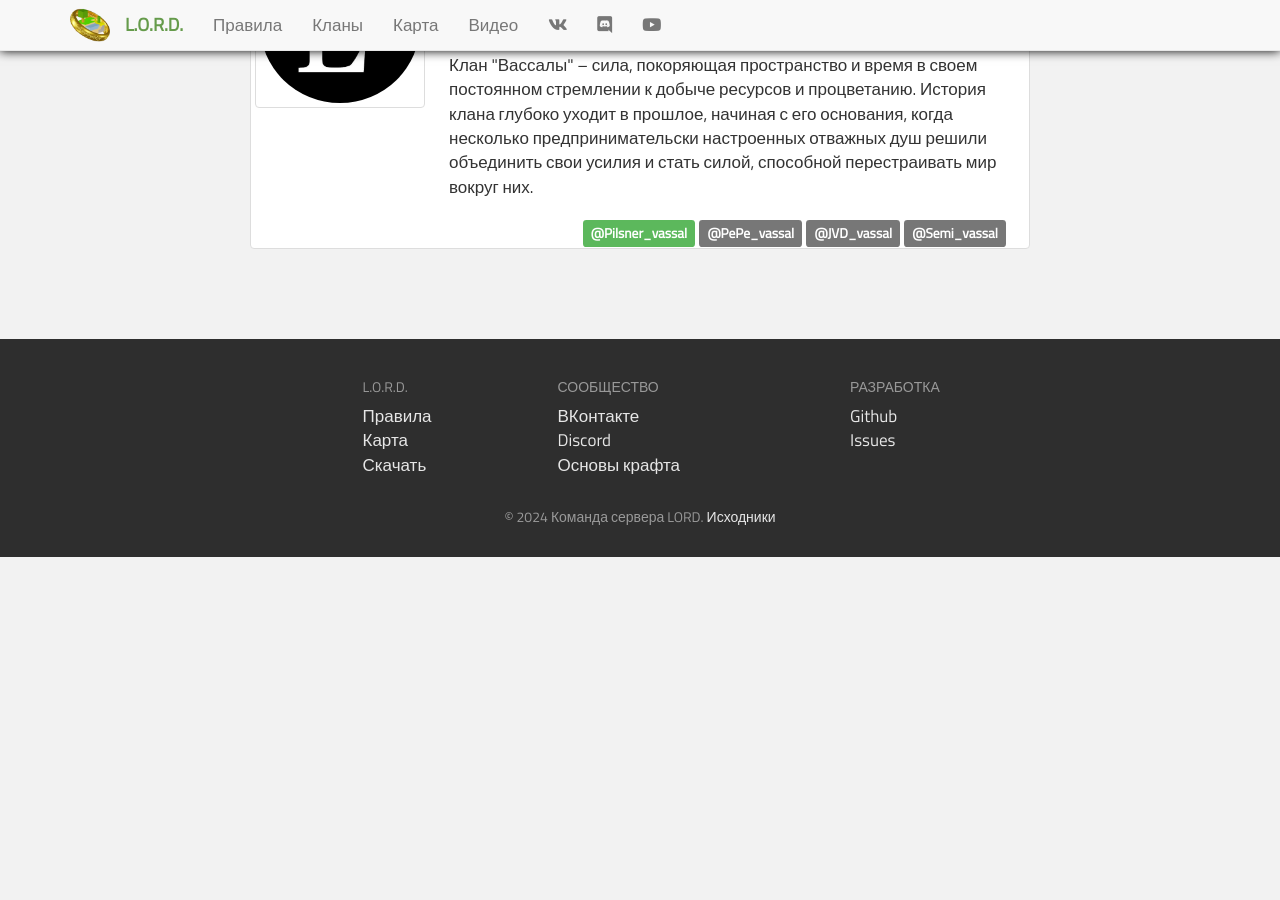
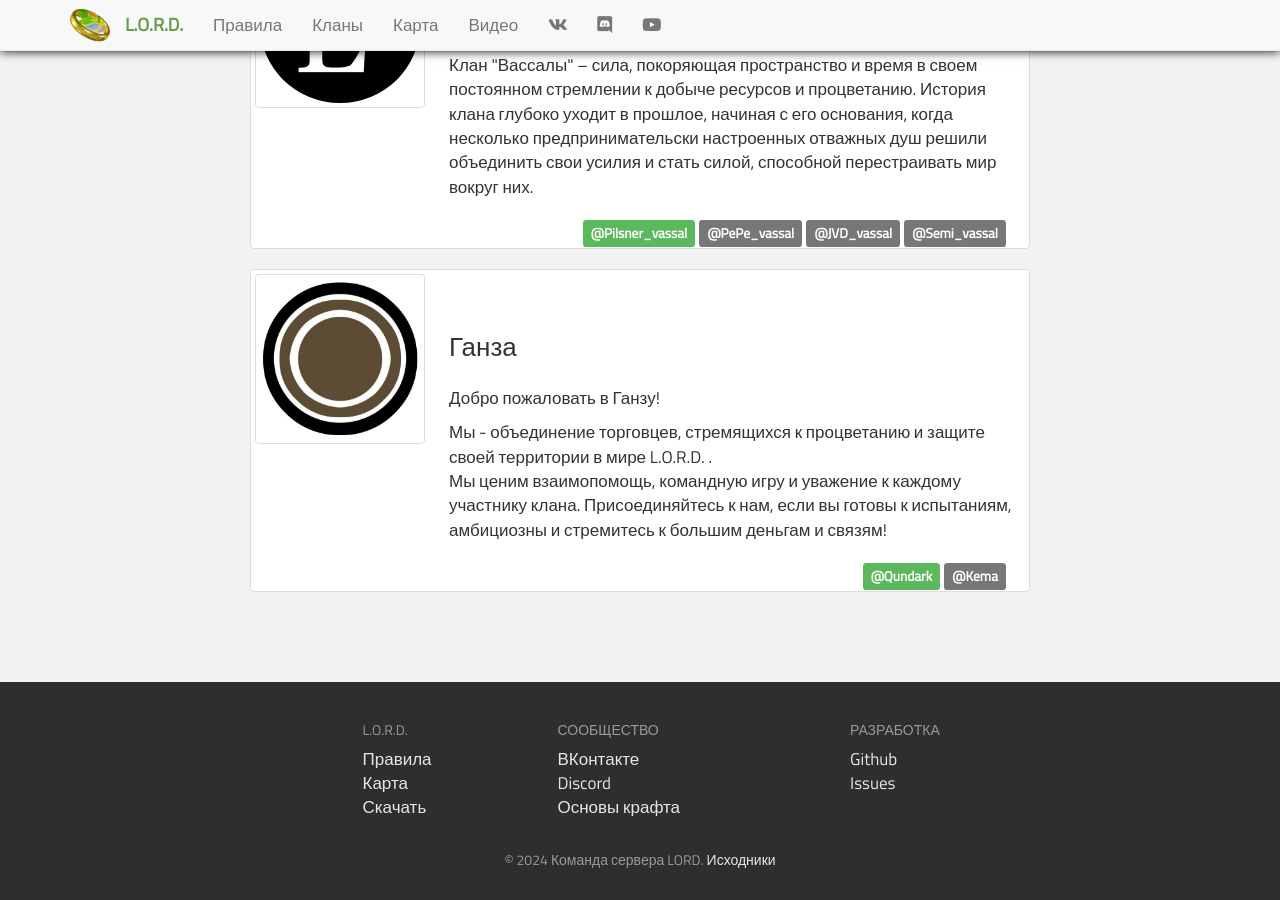
Before and after one commit to lord-server/lord-server.ru, a Jekyll site: the page built from clans.html, in a window 1280 px wide and 900 px high, scrolled down 686 px. Built offline with Jekyll 4.4.1, drawn with Linux system fonts in a browser that asks for light colours; before the commit the page ends 1243 px from its top, so only the background shows below that.

Commit message:
add info about clan "Ganza"

```diff
--- a/clans.html
+++ b/clans.html
@@ -58,20 +58,29 @@ layout: default
         </div>
     </a>
 
-    <!--    <a href="/clans/mao-va" class="thumbnail">-->
-    <!--        <div class="row">-->
-    <!--            <div class="col-xs-12 col-sm-3">-->
-    <!--                <div class="img-thumbnail">-->
-    <!--                    <img src="/assets/media/map/old.png" alt="Free Masons" class="img-responsive img-circle">-->
-    <!--                </div>-->
-    <!--            </div>-->
+    <a href="#/clans/ganza" class="thumbnail">
+        <div class="row">
+            <div class="col-xs-12 col-sm-3">
+                <div class="img-thumbnail">
+                    <img src="/assets/media/clans/ganza.png" alt="ganza" class="img-responsive img-circle">
+                </div>
+            </div>
+            <div class="caption col-xs-12 col-sm-9">
+                <h3>Ганза</h3>
+                <p>Добро пожаловать в Ганзу!</p>
+                <p>
+                    Мы - объединение торговцев, стремящихся к процветанию и защите своей территории в мире L.O.R.D. .<br>
+                    Мы ценим взаимопомощь, командную игру и уважение к каждому участнику клана.
+                    Присоединяйтесь к нам, если вы готовы к испытаниям, амбициозны и стремитесь к большим деньгам и связям!
+                </p>
+                <div class="col-xs-12">
+                    <div class="pull-right clan-members">
+                        <b class="label label-success" data-toggle="tooltip" title="Глава клана">@Qundark</b>
+                        <b class="label label-default">@Kema</b>
+                    </div>
+                </div>
+            </div>
+        </div>
+    </a>
 
-    <!--            <div class="caption col-xs-12 col-sm-9">-->
-    <!--                <h3>Хавит-Накяр</h3>-->
-    <!--                <p>-->
-    <!--                    "Хавит-Накяр" — восстановленное произношение на старом египетском, так что не нагуглится. Что гуглится, так это hut-netjer, что не является аутентичным произношением, а всего лишь египтологическое стандартизированное-->
-    <!--                </p>-->
-    <!--            </div>-->
-    <!--        </div>-->
-    <!--    </a>-->
 </div>
```
Also changed, not shown: clans/ganza.html (added, +13 -0 lines), assets/media/clans/ganza.png (added).
